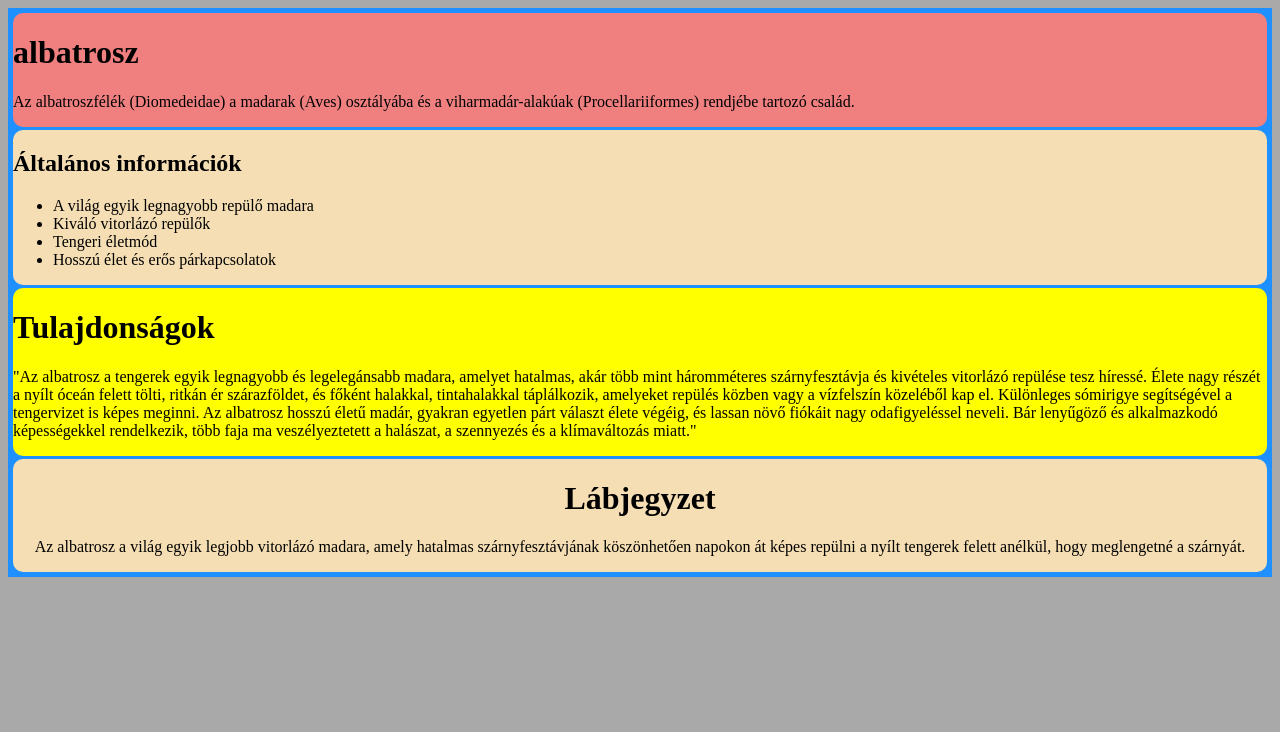
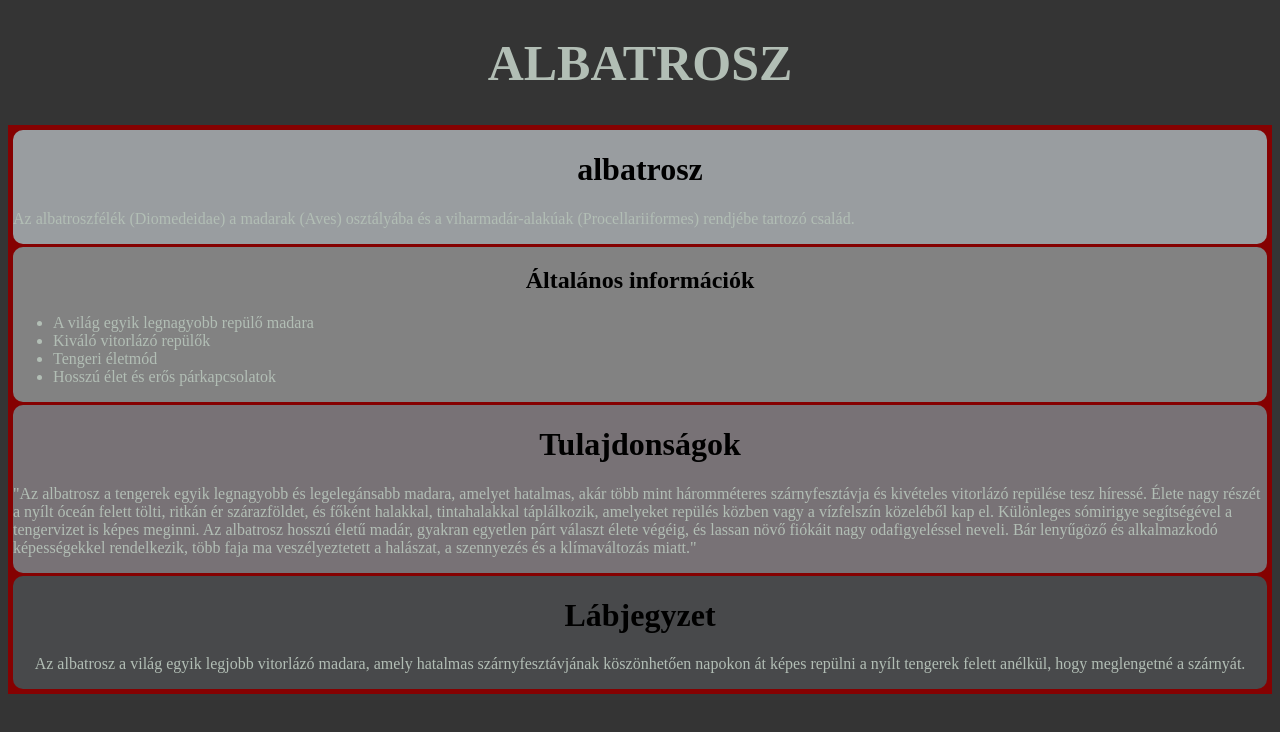
Before and after one commit to PallagiAron/GRID, a plain HTML site: page index.html in a window 1280 px wide. Drawn offline with Linux system fonts and the light colour scheme.

Commit message:
albatroszkesz

```diff
--- a/index.html
+++ b/index.html
@@ -7,6 +7,7 @@
     <link rel="stylesheet" href="style.css">
 </head>
 <body>
+    <h1 id="nagycim">ALBATROSZ</h1>
     <div class="grid-layout">
         <header class="box header">
             <h1>albatrosz</h1>
--- a/style.css
+++ b/style.css
@@ -6,19 +6,20 @@
     "footer footer";
     grid-template-columns: 1fr 2fr;
     gap: 3px;
-    background-color: dodgerblue;
+    background-color: #850101;
     padding: 5px;
     max-width: 1500px;
+    margin: auto;
 }
 
 .box{
-    background: wheat;
+    background: #828282;
     border-radius: 10px;
 }
 
 .header{
     grid-area: header;
-    background: lightcoral;
+    background-color: #999DA0;
 }
 
 .aside{
@@ -27,13 +28,14 @@
 
 .content{
     grid-area: content;
-    background-color: yellow;
+    background-color: #787276;
 }
 
 
 .footer{
     grid-area: footer;
     text-align: center;
+    background-color: #48494B;
 }
 
 @media (min-width: 600px) {
@@ -48,5 +50,23 @@
 }
 
 body{
-    background-color: darkgray;
+    background-color: #343434;
 }
+
+#nagycim{
+    text-align: center;
+    font-size: 50px;
+    color: #B2BEB5;
+}
+
+p{
+    color: #B2BEB5;
+}
+
+li{
+    color: #B2BEB5;
+}
+
+h1{
+    text-align: center;
+}
```
